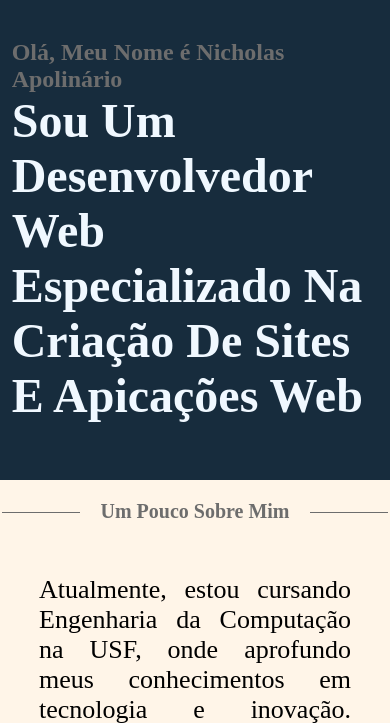
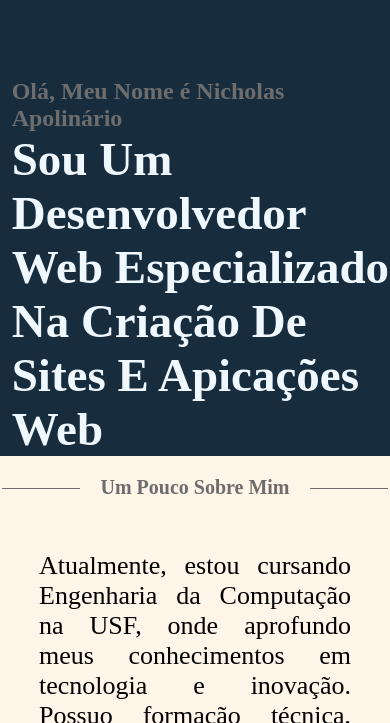
Before and after one commit to nicholas-apolinario03/nicholas-apolinario03.github.io, a PHP site: page / in a window 390 px wide. Shown: the part 80-803 px from the top of the page. Run offline with PHP 8.4, Linux system fonts and the light colour scheme; some libraries are stand-ins or nearby versions.

Commit message:
Update style.css

```diff
--- a/style.css
+++ b/style.css
@@ -56,7 +56,7 @@
 }
 .conteudo{
     color: aliceblue;
-    font-size: 47px;
+    font-size: 3em;
     padding-left: 3em;
 
 
@@ -161,24 +161,28 @@
 }
 
 @media (max-width: 1112px){
+
     .logo{
         width: 15%;
     }
     nav a{
         margin-top: 4%;
     }
+    .principal{
+        height: auto;
+    }
     .apresentacao{
         width: 100%;
     }
     .titulo{
-       padding-top: 10%;
+       padding-top: 20%;
        padding-left: 3%;
 
 
     }
     .conteudo{
         color: aliceblue;
-        font-size: 3em;
+        font-size: 47px;
         padding-left: 3%;
 
 
```
